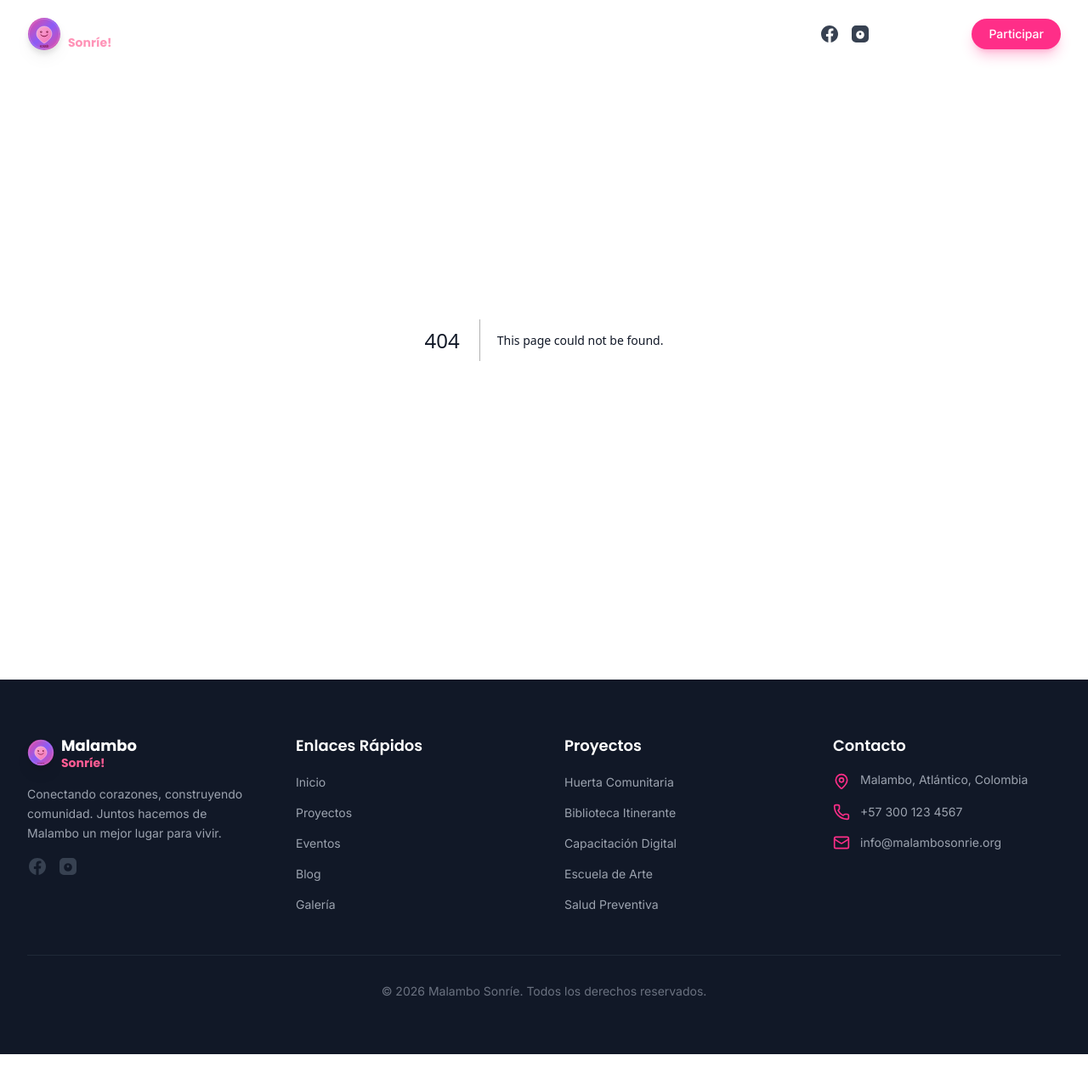
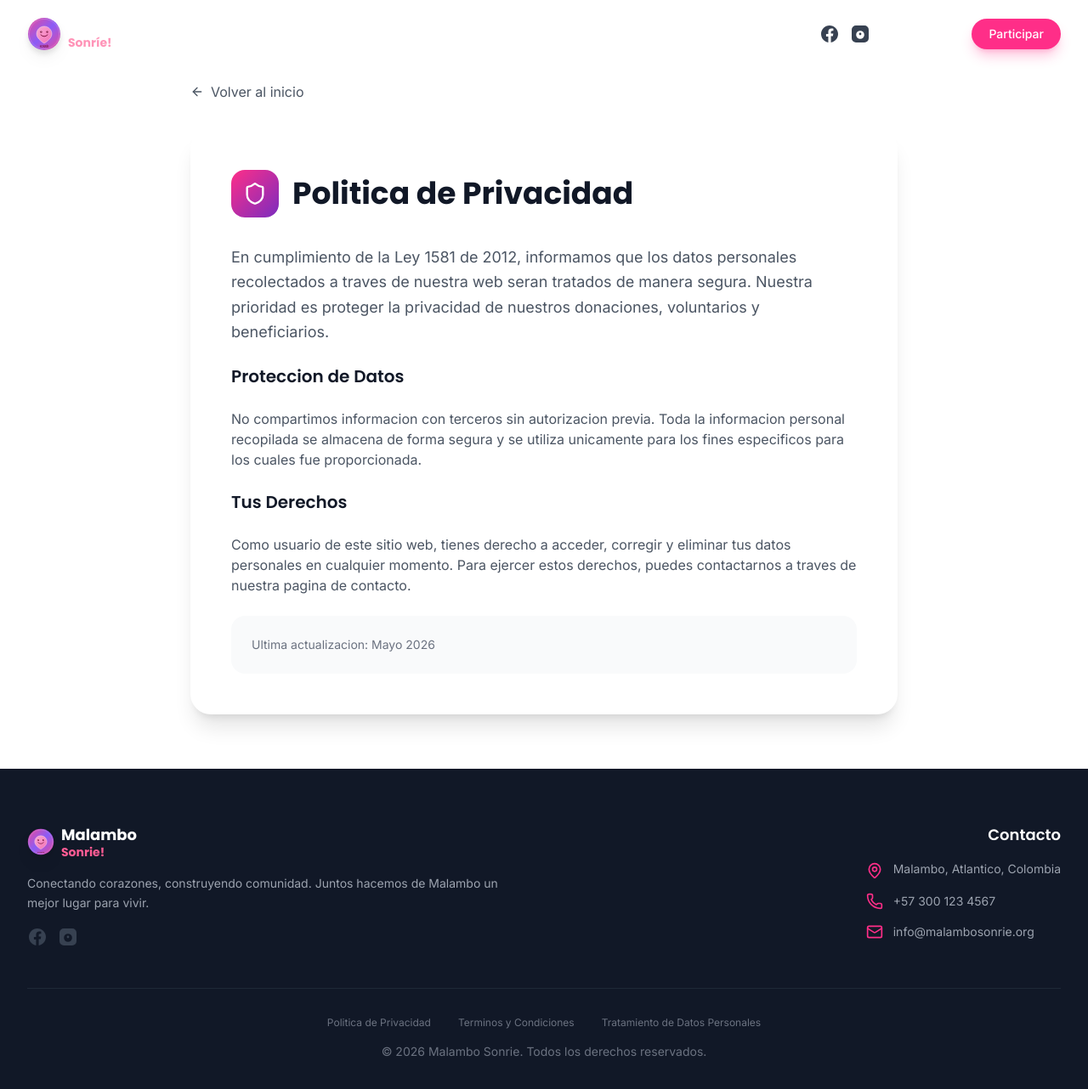
Before and after one commit to Avalenci28/Fundacion, a Next.js app in the folder frontend/: page /privacidad in a window 1280 px wide. Before the commit this address had no page. Shown: the top 1282 px of the page at 85% size. Before the commit the page ends 1241 px from the top, so only its background shows below. Built offline with nearby package versions, Linux system fonts and the light colour scheme.

Commit message:
feat: actualizar diseño del footer y añadir páginas legales

```diff
--- /dev/null
+++ b/frontend/src/app/privacidad/page.tsx
@@ -0,0 +1,64 @@
+'use client'
+
+import { motion } from 'framer-motion'
+import Link from 'next/link'
+import { ArrowLeft, Shield } from 'lucide-react'
+
+export default function PrivacidadPage() {
+  return (
+    <div className="min-h-screen pt-24 pb-16">
+      <div className="max-w-4xl mx-auto px-4 sm:px-6 lg:px-8">
+        <motion.div
+          initial={{ opacity: 0, y: 20 }}
+          animate={{ opacity: 1, y: 0 }}
+          transition={{ duration: 0.5 }}
+        >
+          <Link
+            href="/"
+            className="inline-flex items-center gap-2 text-gray-600 dark:text-gray-400 hover:text-primary-500 transition-colors mb-8"
+          >
+            <ArrowLeft className="w-4 h-4" />
+            Volver al inicio
+          </Link>
+
+          <div className="bg-white dark:bg-gray-800 rounded-3xl p-8 md:p-12 shadow-xl">
+            <div className="flex items-center gap-4 mb-8">
+              <div className="w-14 h-14 bg-gradient-to-br from-primary-500 to-secondary-500 rounded-2xl flex items-center justify-center">
+                <Shield className="w-7 h-7 text-white" />
+              </div>
+              <h1 className="font-display text-3xl md:text-4xl font-bold text-gray-900 dark:text-white">
+                Politica de Privacidad
+              </h1>
+            </div>
+
+            <div className="prose prose-gray dark:prose-invert max-w-none space-y-6 text-gray-600 dark:text-gray-300">
+              <p className="text-lg leading-relaxed">
+                En cumplimiento de la Ley 1581 de 2012, informamos que los datos personales recolectados a traves de nuestra web seran tratados de manera segura. Nuestra prioridad es proteger la privacidad de nuestros donaciones, voluntarios y beneficiarios.
+              </p>
+
+              <h2 className="font-display text-xl font-semibold text-gray-900 dark:text-white mt-8">
+                Proteccion de Datos
+              </h2>
+              <p>
+                No compartimos informacion con terceros sin autorizacion previa. Toda la informacion personal recopilada se almacena de forma segura y se utiliza unicamente para los fines especificos para los cuales fue proporcionada.
+              </p>
+
+              <h2 className="font-display text-xl font-semibold text-gray-900 dark:text-white mt-8">
+                Tus Derechos
+              </h2>
+              <p>
+                Como usuario de este sitio web, tienes derecho a acceder, corregir y eliminar tus datos personales en cualquier momento. Para ejercer estos derechos, puedes contactarnos a traves de nuestra pagina de contacto.
+              </p>
+
+              <div className="mt-8 p-6 bg-gray-50 dark:bg-gray-700/50 rounded-2xl">
+                <p className="text-sm text-gray-500 dark:text-gray-400">
+                  Ultima actualizacion: Mayo 2026
+                </p>
+              </div>
+            </div>
+          </div>
+        </motion.div>
+      </div>
+    </div>
+  )
+}
--- /dev/null
+++ b/frontend/src/app/terminos/page.tsx
@@ -0,0 +1,64 @@
+'use client'
+
+import { motion } from 'framer-motion'
+import Link from 'next/link'
+import { ArrowLeft, FileText } from 'lucide-react'
+
+export default function TerminosPage() {
+  return (
+    <div className="min-h-screen pt-24 pb-16">
+      <div className="max-w-4xl mx-auto px-4 sm:px-6 lg:px-8">
+        <motion.div
+          initial={{ opacity: 0, y: 20 }}
+          animate={{ opacity: 1, y: 0 }}
+          transition={{ duration: 0.5 }}
+        >
+          <Link
+            href="/"
+            className="inline-flex items-center gap-2 text-gray-600 dark:text-gray-400 hover:text-primary-500 transition-colors mb-8"
+          >
+            <ArrowLeft className="w-4 h-4" />
+            Volver al inicio
+          </Link>
+
+          <div className="bg-white dark:bg-gray-800 rounded-3xl p-8 md:p-12 shadow-xl">
+            <div className="flex items-center gap-4 mb-8">
+              <div className="w-14 h-14 bg-gradient-to-br from-primary-500 to-secondary-500 rounded-2xl flex items-center justify-center">
+                <FileText className="w-7 h-7 text-white" />
+              </div>
+              <h1 className="font-display text-3xl md:text-4xl font-bold text-gray-900 dark:text-white">
+                Terminos y Condiciones de Uso
+              </h1>
+            </div>
+
+            <div className="prose prose-gray dark:prose-invert max-w-none space-y-6 text-gray-600 dark:text-gray-300">
+              <p className="text-lg leading-relaxed">
+                Al navegar en este sitio, el usuario acepta el uso correcto de la informacion aqui presentada. El contenido de malambosonrie@gmail.com es propiedad de la Fundacion Malambo Sonrie.
+              </p>
+
+              <h2 className="font-display text-xl font-semibold text-gray-900 dark:text-white mt-8">
+                Propiedad Intelectual
+              </h2>
+              <p>
+                Queda prohibida la reproduccion total o parcial del material sin autorizacion escrita previa. La fundacion se reserva el derecho de actualizar los proyectos y eventos publicados.
+              </p>
+
+              <h2 className="font-display text-xl font-semibold text-gray-900 dark:text-white mt-8">
+                Uso Apropiado
+              </h2>
+              <p>
+                Los usuarios se comprometen a utilizar el sitio web de manera responsable. No esta permitido utilizar el contenido para fines ilegales o no autorizados.
+              </p>
+
+              <div className="mt-8 p-6 bg-gray-50 dark:bg-gray-700/50 rounded-2xl">
+                <p className="text-sm text-gray-500 dark:text-gray-400">
+                  Ultima actualizacion: Mayo 2026
+                </p>
+              </div>
+            </div>
+          </div>
+        </motion.div>
+      </div>
+    </div>
+  )
+}
--- /dev/null
+++ b/frontend/src/app/tratamiento-datos/page.tsx
@@ -0,0 +1,72 @@
+'use client'
+
+import { motion } from 'framer-motion'
+import Link from 'next/link'
+import { ArrowLeft, UserCircle } from 'lucide-react'
+
+export default function TratamientoDatosPage() {
+  return (
+    <div className="min-h-screen pt-24 pb-16">
+      <div className="max-w-4xl mx-auto px-4 sm:px-6 lg:px-8">
+        <motion.div
+          initial={{ opacity: 0, y: 20 }}
+          animate={{ opacity: 1, y: 0 }}
+          transition={{ duration: 0.5 }}
+        >
+          <Link
+            href="/"
+            className="inline-flex items-center gap-2 text-gray-600 dark:text-gray-400 hover:text-primary-500 transition-colors mb-8"
+          >
+            <ArrowLeft className="w-4 h-4" />
+            Volver al inicio
+          </Link>
+
+          <div className="bg-white dark:bg-gray-800 rounded-3xl p-8 md:p-12 shadow-xl">
+            <div className="flex items-center gap-4 mb-8">
+              <div className="w-14 h-14 bg-gradient-to-br from-primary-500 to-secondary-500 rounded-2xl flex items-center justify-center">
+                <UserCircle className="w-7 h-7 text-white" />
+              </div>
+              <h1 className="font-display text-3xl md:text-4xl font-bold text-gray-900 dark:text-white">
+                Manual de Tratamiento de Datos
+              </h1>
+            </div>
+
+            <div className="mb-6">
+              <span className="inline-block bg-gradient-to-r from-primary-500 to-secondary-500 text-white text-sm font-semibold px-4 py-1.5 rounded-full">
+                Habeas Data
+              </span>
+            </div>
+
+            <div className="prose prose-gray dark:prose-invert max-w-none space-y-6 text-gray-600 dark:text-gray-300">
+              <p className="text-lg leading-relaxed">
+                La Fundacion Malambo Sonrie, con domicilio en Malambo, Atlantico, Colombia, es la responsable del tratamiento de sus datos personales.
+              </p>
+
+              <h2 className="font-display text-xl font-semibold text-gray-900 dark:text-white mt-8">
+                Responsable del Tratamiento
+              </h2>
+              <p>
+                Fundacion Malambo Sonrie<br />
+                Malambo, Atlantico, Colombia<br />
+                Correo electronico: malambosonrie@gmail.com
+              </p>
+
+              <h2 className="font-display text-xl font-semibold text-gray-900 dark:text-white mt-8">
+                Sus Derechos
+              </h2>
+              <p>
+                Usted tiene derecho a conocer, actualizar y rectificar sus datos personales en cualquier momento. Para ejercer estos derechos, puede escribirnos a: <strong>malambosonrie@gmail.com</strong>.
+              </p>
+
+              <div className="mt-8 p-6 bg-gray-50 dark:bg-gray-700/50 rounded-2xl">
+                <p className="text-sm text-gray-500 dark:text-gray-400">
+                  Ultima actualizacion: Mayo 2026
+                </p>
+              </div>
+            </div>
+          </div>
+        </motion.div>
+      </div>
+    </div>
+  )
+}
--- a/frontend/src/components/Footer.tsx
+++ b/frontend/src/components/Footer.tsx
@@ -2,77 +2,36 @@
 
 import Link from 'next/link'
 import Image from 'next/image'
-import { Heart, Mail, Phone, MapPin } from 'lucide-react'
+import { Mail, Phone, MapPin } from 'lucide-react'
 import SocialLinks from '@/components/SocialLinks'
 
 export function Footer() {
   return (
     <footer className="bg-gray-900 text-white">
       <div className="max-w-7xl mx-auto px-4 sm:px-6 lg:px-8 py-16">
-        <div className="grid grid-cols-1 md:grid-cols-2 lg:grid-cols-4 gap-12">
-          {/* Brand */}
-          <div className="space-y-4">
+        <div className="grid grid-cols-1 md:grid-cols-2 gap-12">
+          {/* Brand - Left Side */}
+          <div className="space-y-4 flex flex-col items-center md:items-start">
             <Link href="/" className="flex items-center gap-2">
-<Image src="/logo.svg" alt="Fundación Malambo Sonríe" width={32} height={32} className="drop-shadow-lg" />
+              <Image src="/logo.svg" alt="Fundacion Malambo Sonrie" width={32} height={32} className="drop-shadow-lg" />
               <div className="flex flex-col">
                 <span className="font-display font-bold text-lg">Malambo</span>
-                <span className="font-display font-bold text-sm text-primary-400 -mt-1">Sonríe!</span>
+                <span className="font-display font-bold text-sm text-primary-400 -mt-1">Sonrie!</span>
               </div>
             </Link>
             <p className="text-gray-400 text-sm leading-relaxed">
               Conectando corazones, construyendo comunidad. Juntos hacemos de Malambo un mejor lugar para vivir.
             </p>
-
             <SocialLinks />
           </div>
 
-          {/* Quick Links */}
-          <div>
-            <h3 className="font-display font-semibold text-lg mb-4">Enlaces Rápidos</h3>
-            <ul className="space-y-3">
-              {[
-                { href: '/', label: 'Inicio' },
-                { href: '/proyectos', label: 'Proyectos' },
-                { href: '/eventos', label: 'Eventos' },
-                { href: '/blog', label: 'Blog' },
-                { href: '/galeria', label: 'Galería' },
-              ].map((link) => (
-                <li key={link.href}>
-                  <Link href={link.href} className="text-gray-400 hover:text-primary-400 transition-colors text-sm">
-                    {link.label}
-                  </Link>
-                </li>
-              ))}
-            </ul>
-          </div>
-
-          {/* Projects */}
-          <div>
-            <h3 className="font-display font-semibold text-lg mb-4">Proyectos</h3>
-            <ul className="space-y-3">
-              {[
-                'Huerta Comunitaria',
-                'Biblioteca Itinerante',
-                'Capacitación Digital',
-                'Escuela de Arte',
-                'Salud Preventiva',
-              ].map((project) => (
-                <li key={project}>
-                  <Link href="/proyectos" className="text-gray-400 hover:text-primary-400 transition-colors text-sm">
-                    {project}
-                  </Link>
-                </li>
-              ))}
-            </ul>
-          </div>
-
-          {/* Contact */}
-          <div>
+          {/* Contact - Right Side */}
+          <div className="flex flex-col items-center md:items-end">
             <h3 className="font-display font-semibold text-lg mb-4">Contacto</h3>
             <ul className="space-y-4">
               <li className="flex items-start gap-3">
                 <MapPin className="w-5 h-5 text-primary-500 mt-0.5" />
-                <span className="text-gray-400 text-sm">Malambo, Atlántico, Colombia</span>
+                <span className="text-gray-400 text-sm">Malambo, Atlantico, Colombia</span>
               </li>
               <li className="flex items-center gap-3">
                 <Phone className="w-5 h-5 text-primary-500" />
@@ -86,9 +45,20 @@ export function Footer() {
           </div>
         </div>
 
-        <div className="mt-12 pt-8 border-t border-gray-800 text-center">
-          <p className="text-gray-500 text-sm">
-            &copy; {new Date().getFullYear()} Malambo Sonríe. Todos los derechos reservados.
+        <div className="mt-12 pt-8 border-t border-gray-800">
+          <div className="flex flex-col md:flex-row justify-center items-center gap-4 md:gap-8 mb-4">
+            <Link href="/privacidad" className="text-gray-500 hover:text-gray-400 transition-colors text-xs">
+              Politica de Privacidad
+            </Link>
+            <Link href="/terminos" className="text-gray-500 hover:text-gray-400 transition-colors text-xs">
+              Terminos y Condiciones
+            </Link>
+            <Link href="/tratamiento-datos" className="text-gray-500 hover:text-gray-400 transition-colors text-xs">
+              Tratamiento de Datos Personales
+            </Link>
+          </div>
+          <p className="text-gray-500 text-sm text-center">
+            &copy; {new Date().getFullYear()} Malambo Sonrie. Todos los derechos reservados.
           </p>
         </div>
       </div>
```
Also changed, not shown: 1 other file (tests, documents, lock files or other folders).
